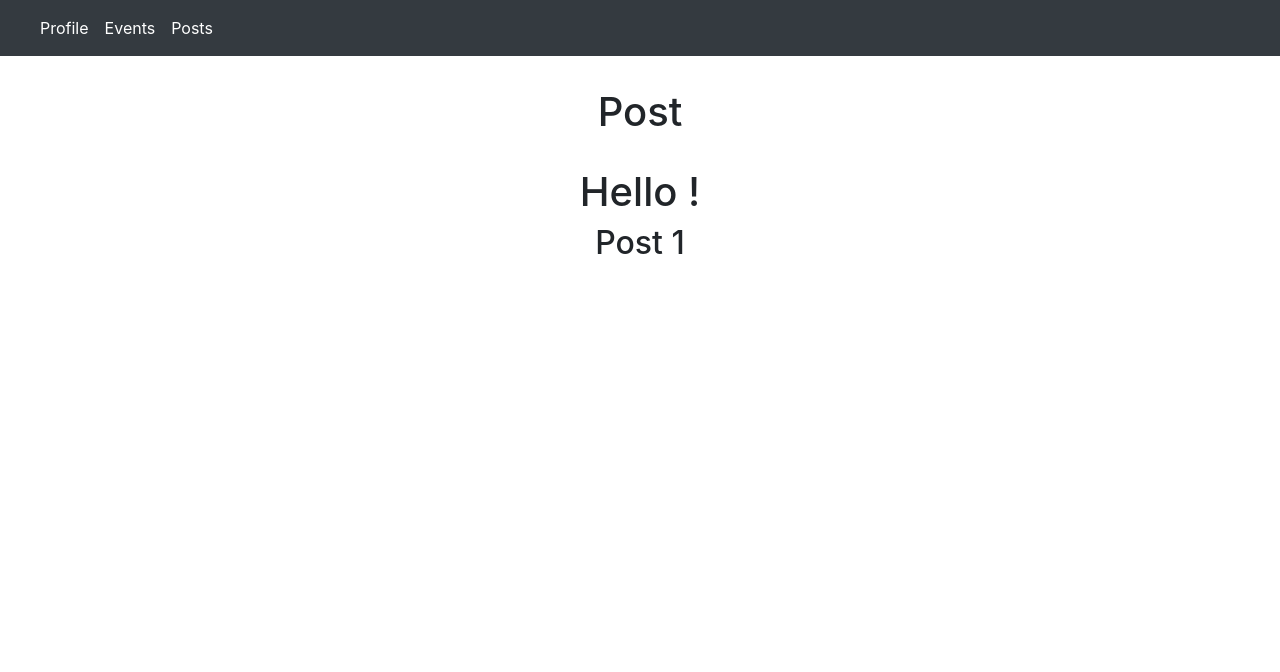
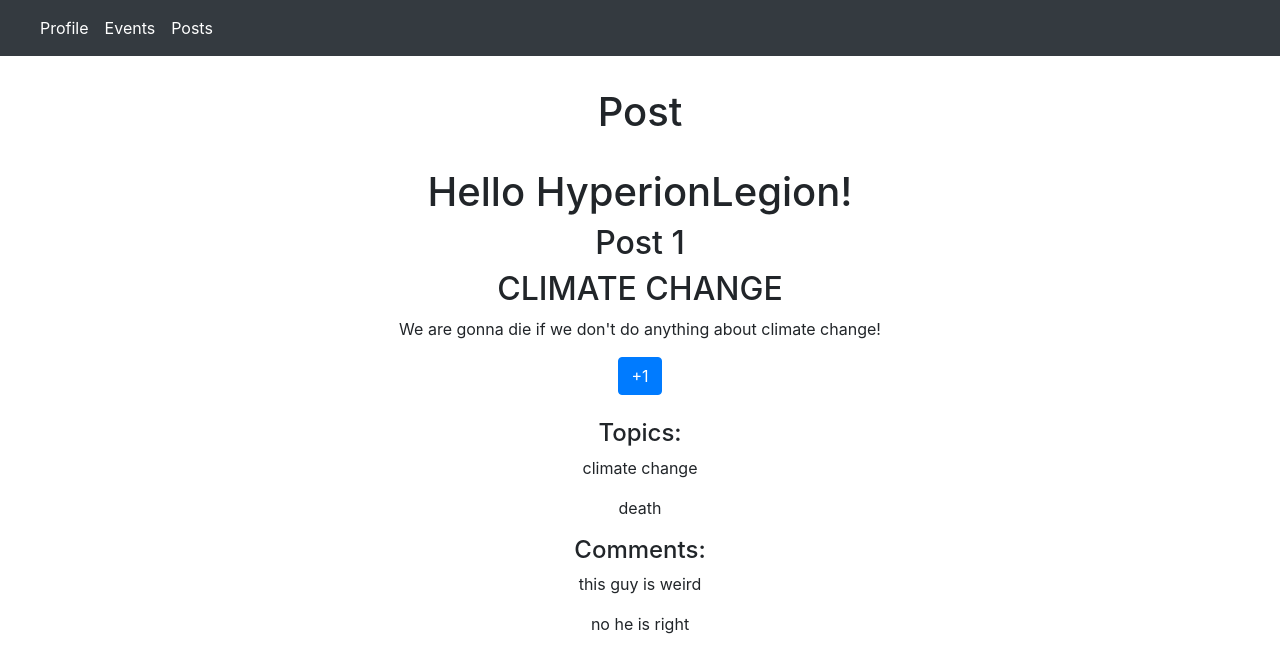
Before and after one commit to Rushilwiz/think-openly, a React (Create React App) app in the folder frontend/: page /post/1 in a window 1280 px wide. Shown: the top 672 px of the page. Built offline with nearby package versions, Linux system fonts and the light colour scheme; no server answers.

Commit message:
built basic functionality for functional components

```diff
--- a/frontend/src/App.js
+++ b/frontend/src/App.js
@@ -5,7 +5,7 @@ import Signin from "./components/auth/Signin";
 import Signup from "./components/auth/Signup";
 import Posts from "./components/Posts";
 import Post from "./components/Post";
-
+import Event from "./components/Event";
 import Events from "./components/Events";
 import Profile from "./components/Profile";
 
@@ -22,7 +22,7 @@ function App() {
           <Route component={Signin} path="/login" />
           <ProtectedRoute component={Posts} path="/posts" />
           <ProtectedRoute component={Post} path="/post/:id" />
-
+          <ProtectedRoute component={Event} path="/event/:id" />
           <ProtectedRoute component={Events} path="/events" />
           <ProtectedRoute component={Profile} path="/profile" />
         </Switch>
--- a/frontend/src/components/Event.js
+++ b/frontend/src/components/Event.js
@@ -0,0 +1,56 @@
+import React, { useState, useEffect } from "react";
+
+const Event = (props) => {
+  const [state, setState] = useState({
+    user: { username: "HyperionLegion" },
+    event_title: "Green Earth",
+    event_text: "Plant trees with us at 2859258 drive 9 pm EST 3/26/2021",
+    topics: ["climate change", "global warming"],
+    website: "https://joshuahsueh.ml/",
+  });
+  const [stocks, setStocks] = useState([]);
+
+  const requestOptions = {
+    method: "GET",
+    headers: {
+      Authorization: `Bearer ${localStorage.getItem("token")}`,
+    },
+  };
+
+  const callAPI = () => {
+    fetch(`${process.env.REACT_APP_API_ENDPOINT}/event/`, requestOptions)
+      .then((response) => response.json())
+      .then((data) => {
+        if (data !== undefined) {
+          setState(data);
+        }
+      });
+  };
+
+  useEffect(() => {
+    callAPI();
+  }, []);
+  return (
+    <div>
+      <h1 className="d-flex justify-content-center m-2 p-4">
+        Event {props.match.params.id}
+      </h1>
+      <div className="container">
+        <h1>Hello {state.user.username}!</h1>
+        <h1>Event {state.event_title}</h1>
+        <p>{state.event_text}</p>
+        <a href={state.website}>Website</a>
+        <h2>Tags:</h2>
+        {state.topics.map((topic) => {
+          return (
+            <div>
+              <p>{topic}</p>
+            </div>
+          );
+        })}
+      </div>
+    </div>
+  );
+};
+
+export default Event;
--- a/frontend/src/components/Events.js
+++ b/frontend/src/components/Events.js
@@ -0,0 +1,49 @@
+import React, { useState, useEffect } from "react";
+
+const Events = (props) => {
+  const [state, setState] = useState({
+    user: { username: "" },
+    events: [{ id: 1, text: "Green Earth" }],
+  });
+  const [stocks, setStocks] = useState([]);
+
+  const requestOptions = {
+    method: "GET",
+    headers: {
+      Authorization: `Bearer ${localStorage.getItem("token")}`,
+    },
+  };
+
+  const callAPI = () => {
+    fetch(`${process.env.REACT_APP_API_ENDPOINT}/events/`, requestOptions)
+      .then((response) => response.json())
+      .then((data) => {
+        if (data !== undefined) {
+          setState(data);
+        }
+      });
+  };
+
+  useEffect(() => {
+    callAPI();
+  }, []);
+  return (
+    <div>
+      <h1 className="d-flex justify-content-center m-2 p-4">Events</h1>
+      <div className="container">
+        <h1>Hello {state.user.username}!</h1>
+        {state.events.map((event) => {
+          return (
+            <div>
+              <a href={"/event/" + event.id} class="">
+                {event.text}
+              </a>
+            </div>
+          );
+        })}
+      </div>
+    </div>
+  );
+};
+
+export default Events;
--- a/frontend/src/components/Post.js
+++ b/frontend/src/components/Post.js
@@ -2,11 +2,12 @@ import React, { useState, useEffect } from "react";
 
 const Post = (props) => {
   const [state, setState] = useState({
-    user: { username: "" },
-    post_text: "",
+    user: { username: "HyperionLegion" },
+    post_title: "CLIMATE CHANGE",
+    post_text: "We are gonna die if we don't do anything about climate change!",
     upvotes: 0,
-    keywords: [],
-    comments: [],
+    topics: ["climate change", "death"],
+    comments: ["this guy is weird", "no he is right"],
   });
   const [stocks, setStocks] = useState([]);
 
@@ -26,7 +27,22 @@ const Post = (props) => {
         }
       });
   };
-
+  const onSubmit = (e) => {
+    e.preventDefault();
+    const requestOptions = {
+      method: "POST",
+      headers: {
+        "Content-Type": "application/json",
+        Authorization: `Bearer ${localStorage.getItem("token")}`,
+      },
+      body: JSON.stringify({ postid: props.id }),
+    };
+    fetch(`${process.env.REACT_APP_API_ENDPOINT}/post/upvote`, requestOptions)
+      .then((response) => response.json())
+      .then((data) => {
+        console.log(data);
+      });
+  };
   useEffect(() => {
     callAPI();
   }, []);
@@ -36,6 +52,30 @@ const Post = (props) => {
       <div className="container">
         <h1>Hello {state.user.username}!</h1>
         <h2>Post {props.match.params.id}</h2>
+        <h2>{state.post_title}</h2>
+        <p>{state.post_text}</p>
+        <form onSubmit={onSubmit}>
+          <div id="form-group">
+            <input className="btn btn-primary" type="submit" value="+1" />
+          </div>
+          <br />
+        </form>
+        <h4>Topics:</h4>
+        {state.topics.map((topic) => {
+          return (
+            <div class="inline">
+              <p>{topic}</p>
+            </div>
+          );
+        })}
+        <h4>Comments:</h4>
+        {state.comments.map((comment) => {
+          return (
+            <div>
+              <p>{comment}</p>
+            </div>
+          );
+        })}
       </div>
     </div>
   );
--- a/frontend/src/components/Posts.js
+++ b/frontend/src/components/Posts.js
@@ -0,0 +1,48 @@
+import React, { useState, useEffect } from "react";
+
+const Posts = (props) => {
+  const [state, setState] = useState({
+    user: { username: "" },
+    posts: [{ id: 1, text: "monkeys" }],
+  });
+
+  const requestOptions = {
+    method: "GET",
+    headers: {
+      Authorization: `Bearer ${localStorage.getItem("token")}`,
+    },
+  };
+
+  const callAPI = () => {
+    fetch(`${process.env.REACT_APP_API_ENDPOINT}/posts/`, requestOptions)
+      .then((response) => response.json())
+      .then((data) => {
+        if (data !== undefined) {
+          setState(data);
+        }
+      });
+  };
+
+  useEffect(() => {
+    callAPI();
+  }, []);
+  return (
+    <div>
+      <h1 className="d-flex justify-content-center m-2 p-4">Posts</h1>
+      <div className="container">
+        <h1>Hello {state.user.username}!</h1>
+        {state.posts.map((post) => {
+          return (
+            <div>
+              <a href={"/post/" + post.id} class="">
+                {post.text}
+              </a>
+            </div>
+          );
+        })}
+      </div>
+    </div>
+  );
+};
+
+export default Posts;
--- a/frontend/src/components/Profile.js
+++ b/frontend/src/components/Profile.js
@@ -1,10 +1,9 @@
 import React, { useState, useEffect } from "react";
 
-const Post = (props) => {
+const Profile = (props) => {
   const [state, setState] = useState({
     user: { username: "" },
-    upvotes: 0,
-    keywords: [],
+    topics: ["climate change", "covid19"],
   });
   const [stocks, setStocks] = useState([]);
 
@@ -16,7 +15,7 @@ const Post = (props) => {
   };
 
   const callAPI = () => {
-    fetch(`${process.env.REACT_APP_API_ENDPOINT}/post/`, requestOptions)
+    fetch(`${process.env.REACT_APP_API_ENDPOINT}/profile/`, requestOptions)
       .then((response) => response.json())
       .then((data) => {
         if (data !== undefined) {
@@ -33,9 +32,17 @@ const Post = (props) => {
       <h1 className="d-flex justify-content-center m-2 p-4">Profile</h1>
       <div className="container">
         <h1>Hello {state.user.username}!</h1>
+        <h2>Topics you are interested in:</h2>
+        {state.topics.map((topic) => {
+          return (
+            <div>
+              <p>{topic}</p>
+            </div>
+          );
+        })}
       </div>
     </div>
   );
 };
 
-export default Post;
+export default Profile;
```
